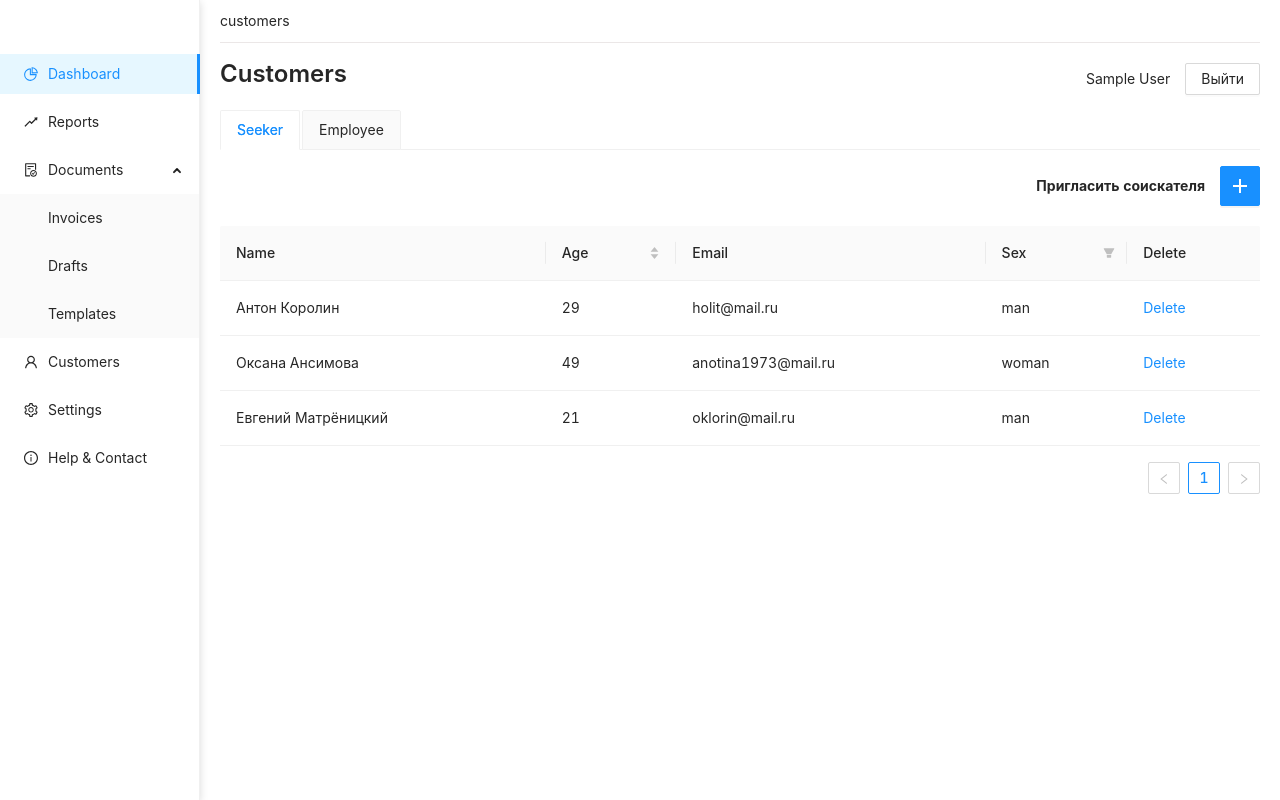
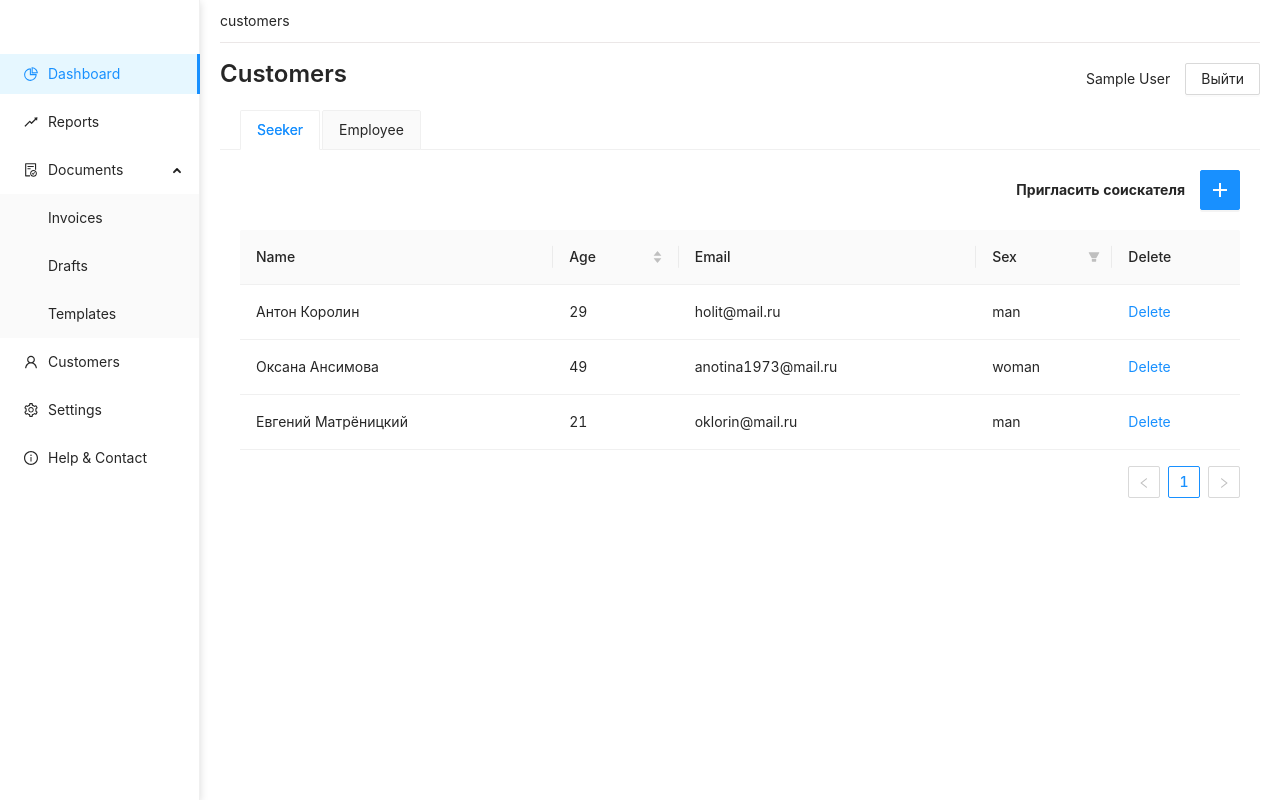
Before and after one commit to AlexanderBabak/project-staff, a React (Create React App) app: page /customers in a window 1280 px wide. Built offline with nearby package versions, Linux system fonts and the light colour scheme; data requests are answered from the project's data file; sample sign-in values are in the browser's storage.

Commit message:
refactor

```diff
--- a/src/api/customers/customersDto.ts
+++ b/src/api/customers/customersDto.ts
@@ -11,7 +11,7 @@ export interface ICustomers {
 }
 
 export type EmployeeType = ICustomers & { position: string };
+export type EmployeeFromServiceType = EmployeeType & { id: number };
+
 export type SeekerType = ICustomers;
-
-export type EmployeeFromServiceType = EmployeeType & { id: number };
 export type SeekerFromServiceType = SeekerType & { id: number };
--- a/src/api/customers/customersService.ts
+++ b/src/api/customers/customersService.ts
@@ -6,24 +6,17 @@ import {
 } from "./customersDto";
 import { post, get, remove } from "../baseRequest";
 
-export const addSeeker = (
-  data: SeekerType
-): Promise<SeekerFromServiceType[]> => {
-  return post("seeker", JSON.stringify(data));
-};
+export const addSeeker = (data: SeekerType): Promise<SeekerFromServiceType[]> =>
+  post("seeker", JSON.stringify(data));
 export const getAllSeeker = (): Promise<SeekerFromServiceType[]> =>
   get("seeker");
-export const deleteIdSeeker = (id: number): Promise<SeekerFromServiceType[]> =>
+export const deleteIdSeeker = (id: number): Promise<void> =>
   remove(`seeker/${id}`);
 
 export const addEmployee = (
   data: EmployeeType
-): Promise<EmployeeFromServiceType[]> => {
-  return post("employee", JSON.stringify(data));
-};
+): Promise<EmployeeFromServiceType[]> => post("employee", JSON.stringify(data));
 export const getAllEmployee = (): Promise<EmployeeFromServiceType[]> =>
   get("employee");
-
-export const deleteIdEmployee = (
-  id: number
-): Promise<EmployeeFromServiceType[]> => remove(`employee/${id}`);
+export const deleteIdEmployee = (id: number): Promise<void> =>
+  remove(`employee/${id}`);
--- a/src/modules/customers/Customers.tsx
+++ b/src/modules/customers/Customers.tsx
@@ -2,18 +2,37 @@ import { FC } from "react";
 import { Tabs } from "antd";
 import { Seeker } from "./components/Seeker";
 import { Employee } from "./components/Employee";
+import styled from "styled-components";
 
 const { TabPane } = Tabs;
 
 export const Customers: FC = () => {
   return (
-    <Tabs type="card">
+    <TabsStyle type="card">
       <TabPane tab="Seeker" key="1">
         <Seeker />
       </TabPane>
       <TabPane tab="Employee" key="2">
         <Employee />
       </TabPane>
-    </Tabs>
+    </TabsStyle>
   );
 };
+
+const TabsStyle = styled(Tabs)`
+  gap: 20px;
+
+  &.ant-tabs > .ant-tabs-nav,
+  .ant-tabs > div > .ant-tabs-nav {
+    padding: 0 20px;
+    background: white;
+    margin: 0;
+  }
+  &.ant-tabs .ant-tabs-content-holder {
+    margin: 0 20px;
+  }
+
+  @media ${({ theme }) => theme.media._768} {
+    gap: 10px;
+  }
+`;
```
